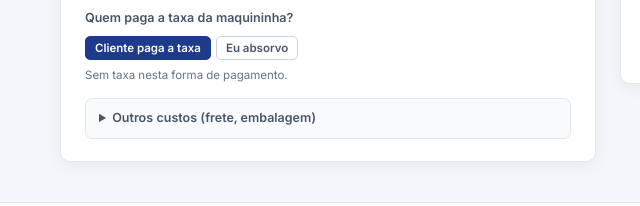
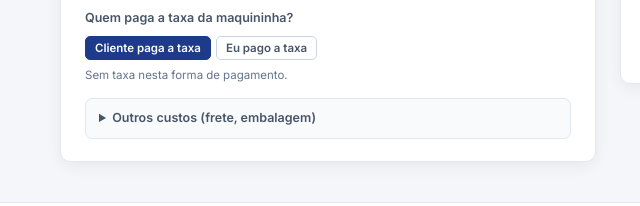
Before and after one commit to thiagoronyzz/sportfy, a plain HTML site: page index.html in a window 1280 px wide. Shown: the part 1076-1282 px from the top of the page, 0-640 px from the left. Drawn offline with Linux system fonts and the light colour scheme.

Commit message:
Change button text for fee mode selection

```diff
--- a/index.html
+++ b/index.html
@@ -267,7 +267,7 @@
           <label class="field-label">Quem paga a taxa da maquininha?</label>
           <div class="quick-chips" id="feeModeChips" role="group" aria-label="Quem paga a taxa da maquininha">
             <button type="button" class="chip active" data-fee-mode="client" aria-pressed="true">Cliente paga a taxa</button>
-            <button type="button" class="chip" data-fee-mode="seller" aria-pressed="false">Eu absorvo</button>
+            <button type="button" class="chip" data-fee-mode="seller" aria-pressed="false">Eu pago a taxa</button>
           </div>
           <span class="field-sub" id="feeModeHint">O acréscimo entra no total a pagar pelo cliente.</span>
         </div>
```
